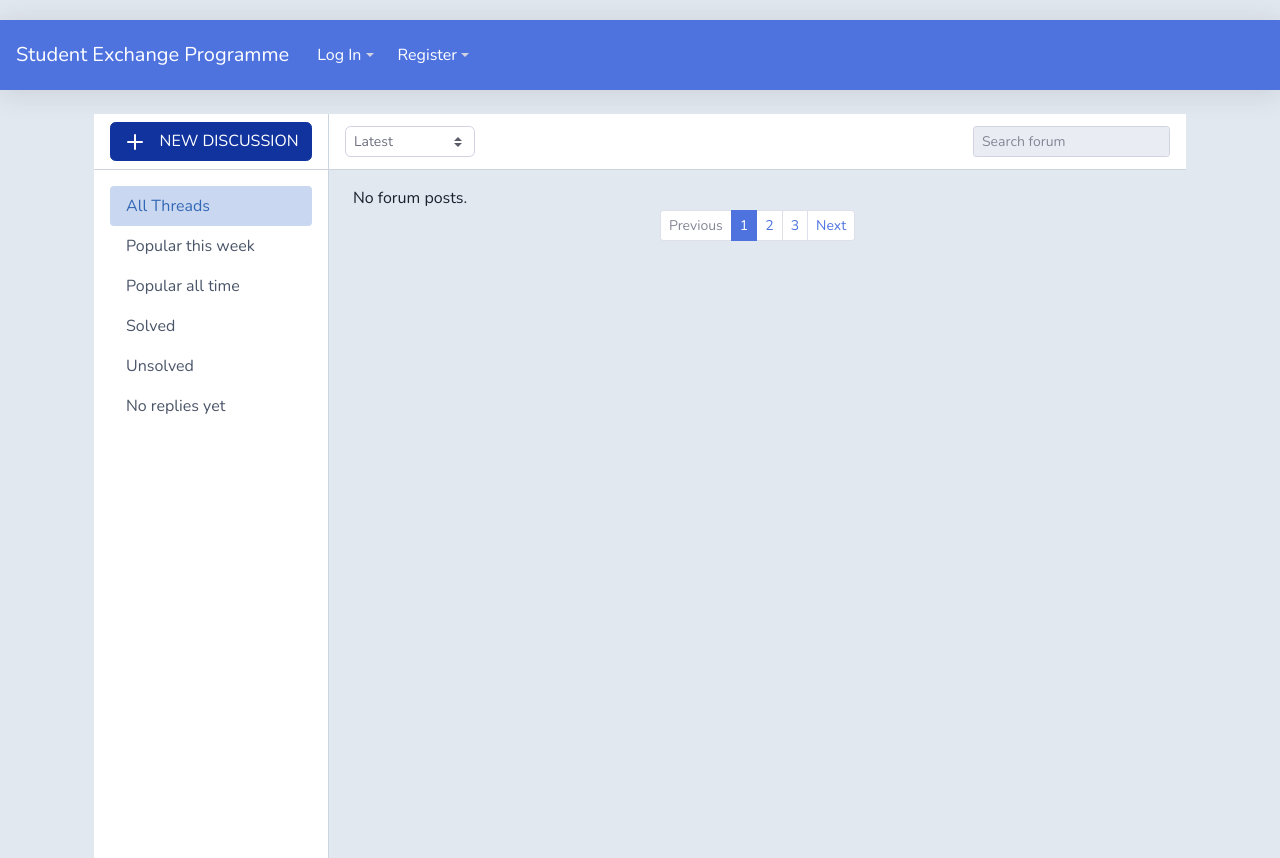
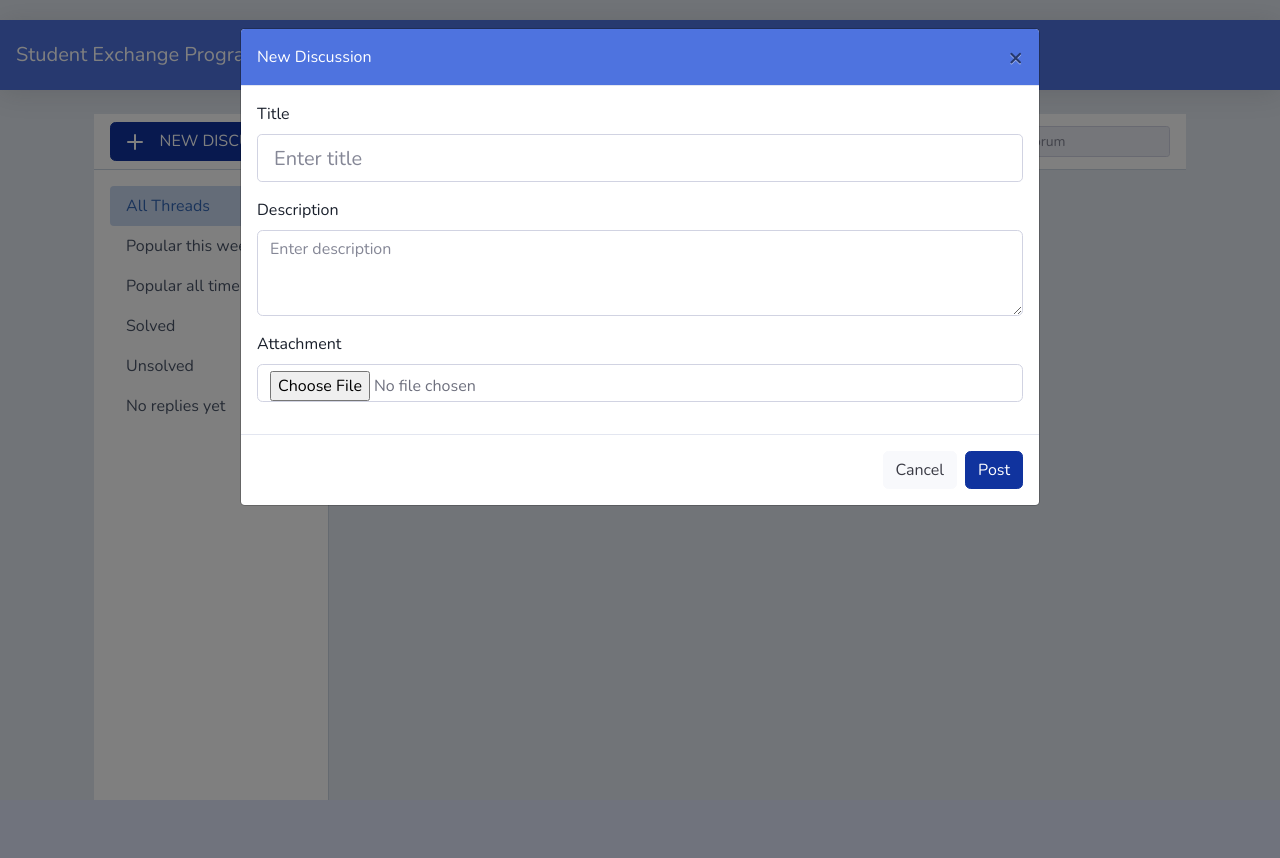
Before and after one commit to Donovan9617/SEPlan, a Django app: page /sep/forum in a window 1280 px wide, after a click on "NEW DISCUSSION". After the commit the page ends 800 px from the top, so only its background shows below. Run offline with Django 4.2, Linux system fonts and the light colour scheme; data that the repository does not hold is empty; some libraries are stand-ins or nearby versions.

Commit message:
forum modal working

```diff
--- a/orbital/sep/templates/sep/forum.html
+++ b/orbital/sep/templates/sep/forum.html
@@ -186,19 +186,19 @@
                     <div class="modal-body">
                         <div class="form-group">
                             <label for="threadTitle">Title</label>
-                            <input type="text" class="form-control" id="threadTitle" placeholder="Enter title" autofocus="" />
+                            <input type="text" class="form-control form-control-lg" id="threadTitle" placeholder="Enter title" autofocus="" />
                         </div>
                         <textarea class="form-control summernote" style="display: none;"></textarea>
 
                         <div class="form-group">
-                            <label for="threadQuery">Query</label>
-                            <input type="text" class="form-control" id="threadQuery" placeholder="Enter Query" autofocus="" />
+                            <label for="threadQuery">Description</label>
+                            <textarea class="form-control" id="threadQuery" placeholder="Enter description" rows="3" autofocus=""></textarea>
                         </div>
                         <textarea class="form-control summernote" style="display: none;"></textarea>
 
-                        <div class="custom-file form-control-sm mt-3" style="max-width: 300px;">
-                            <input type="file" class="custom-file-input" id="customFile" multiple="" />
-                            <label class="custom-file-label" for="customFile">Attachment</label>
+                        <div class="form-group">
+                            <label for="formFile">Attachment</label>
+                            <input class="form-control" type="file" id="formFile">
                         </div>
                     </div>
                     <div class="modal-footer">
@@ -209,6 +209,10 @@
             </div>
         </div>
     </div>
+
+    <script src="https://code.jquery.com/jquery-3.2.1.slim.min.js" integrity="sha384-KJ3o2DKtIkvYIK3UENzmM7KCkRr/rE9/Qpg6aAZGJwFDMVNA/GpGFF93hXpG5KkN" crossorigin="anonymous"></script>
+    <script src="https://cdn.jsdelivr.net/npm/popper.js@1.12.9/dist/umd/popper.min.js" integrity="sha384-ApNbgh9B+Y1QKtv3Rn7W3mgPxhU9K/ScQsAP7hUibX39j7fakFPskvXusvfa0b4Q" crossorigin="anonymous"></script>
+    <script src="https://cdn.jsdelivr.net/npm/bootstrap@4.0.0/dist/js/bootstrap.min.js" integrity="sha384-JZR6Spejh4U02d8jOt6vLEHfe/JQGiRRSQQxSfFWpi1MquVdAyjUar5+76PVCmYl" crossorigin="anonymous"></script>
 </div>
 </div>
 {% endblock %}
```
